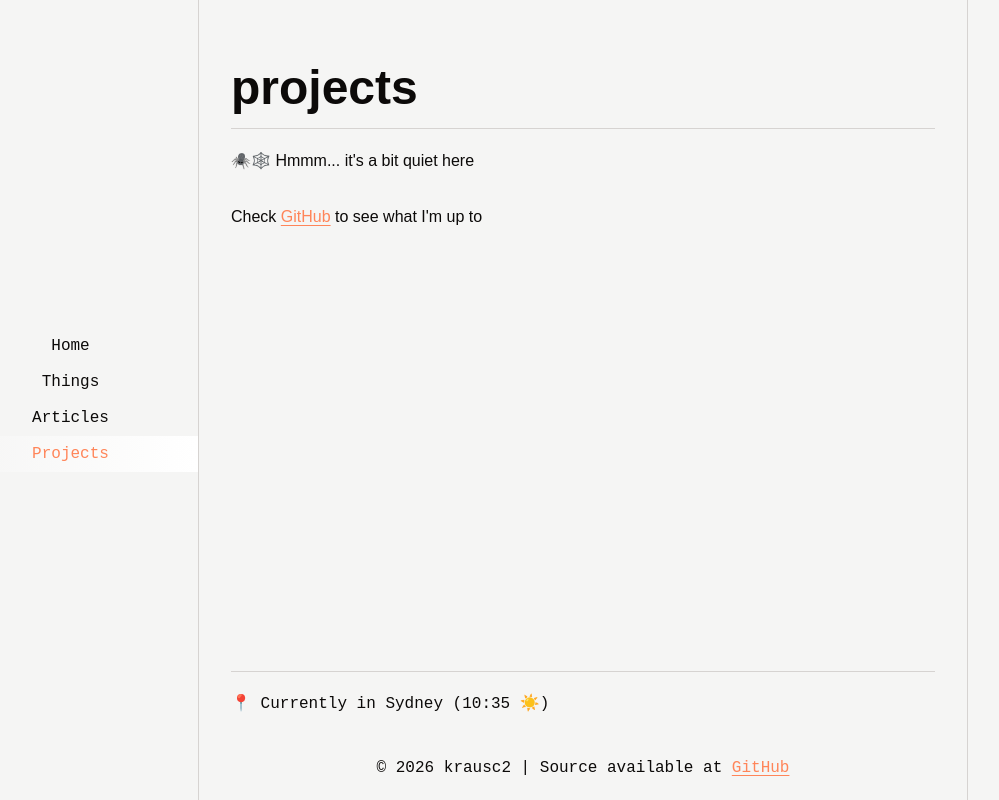
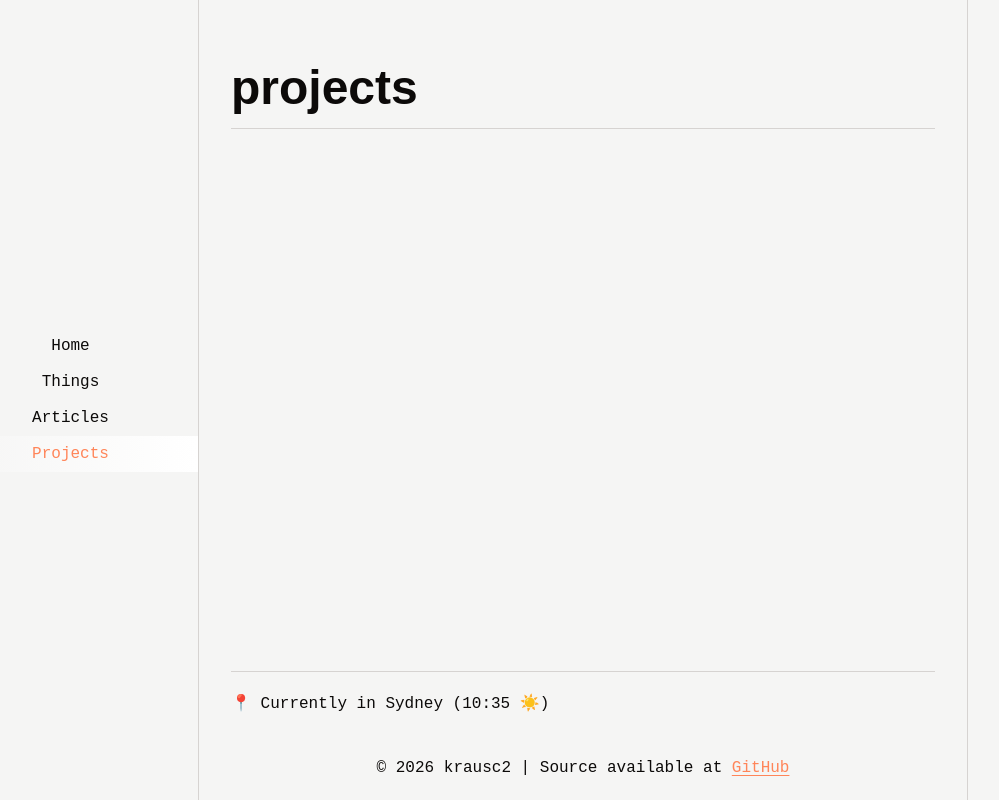
Before and after one commit to krausc2/kc2.dev, a SvelteKit app: page /projects in a window 1280 px wide. Shown: the whole page, without its empty margins (57-1056 px from the left). Built offline with nearby package versions, Linux system fonts and the light colour scheme.

Commit message:
chore: remove placeholder page content

```diff
--- a/src/routes/projects/+page.svelte
+++ b/src/routes/projects/+page.svelte
@@ -1,10 +1,3 @@
 <section class="mb-32 flex flex-col">
 	<p class="mb-4 border-b pb-4 text-5xl leading-none font-bold">projects</p>
-
-	<p>🕷️🕸️ Hmmm... it's a bit quiet here</p>
-	<br />
-	<p>
-		Check <a href="https://github.com/krausc2" target="_blank" rel="noreferrer">GitHub</a> to see what
-		I'm up to
-	</p>
 </section>
```
